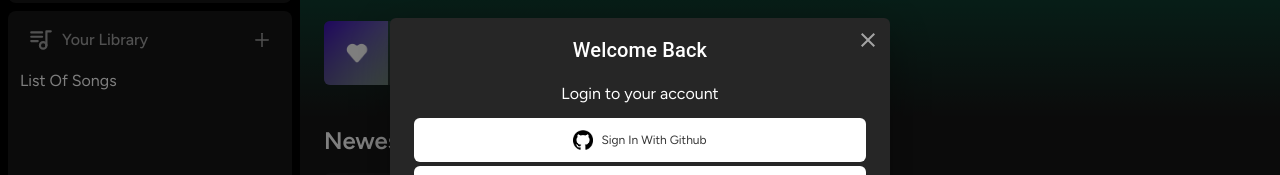
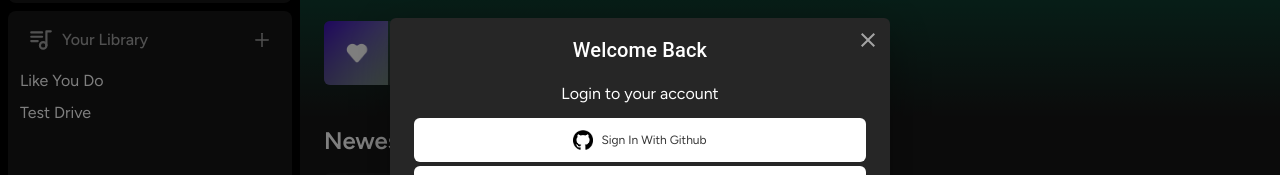
Before and after one commit to moeinparvizi/music-player, a Next.js app: page / in a window 1280 px wide. Shown: the part 121-296 px from the top of the page. Built offline with nearby package versions, Linux system fonts and the light colour scheme.

Commit message:
add media item component

```diff
--- a/app/(site)/components/PageContent.jsx
+++ b/app/(site)/components/PageContent.jsx
@@ -40,8 +40,6 @@ const PageContent = ({ songs }) => {
       mt-4
     "
     >
-      {/* {returnData()} */}
-      {console.log(data)}
       {data.map(val => <div key={val.id}><SongsItem song={val} onClick={'slam'} /></div>)}
     </div>
   );
--- a/components/Library.jsx
+++ b/components/Library.jsx
@@ -2,12 +2,29 @@
 
 import { TbPlaylist } from "react-icons/tb";
 import { AiOutlinePlus } from "react-icons/ai";
+import MediaItem from "./MediaItem";
+import { useEffect, useState } from "react";
 
 const Library = () => {
   const onClick = () => {
     // handle upload later
     console.log("ai out line plus icon test");
   };
+
+  const [data, setData] = useState([])
+
+  const url = "/text.JSON";
+
+
+  async function imageSender() {
+    const responsive = await fetch(url);
+    const audio = await responsive.json();
+    setData(audio);
+  }
+
+  useEffect(() => {
+    imageSender();
+  }, []);
 
   return (
     <div className="flex flex-col">
@@ -22,7 +39,9 @@ const Library = () => {
           onClick={onClick}
         />
       </div>
-      <div className="flex flex-col gap-y-2 mt-4 px-3">List Of Songs</div>
+      <div className="flex flex-col gap-y-2 mt-4 px-3">
+      {data.map(val => <div key={val.id}><MediaItem song={val} onClick={'slam'} /></div>)}
+      </div>
     </div>
   );
 };
--- /dev/null
+++ b/components/MediaItem.jsx
@@ -0,0 +1,7 @@
+const MediaItem = ({song}) => {
+  return (
+    <div>{song.title}</div>
+  );
+}
+
+export default MediaItem;
```
